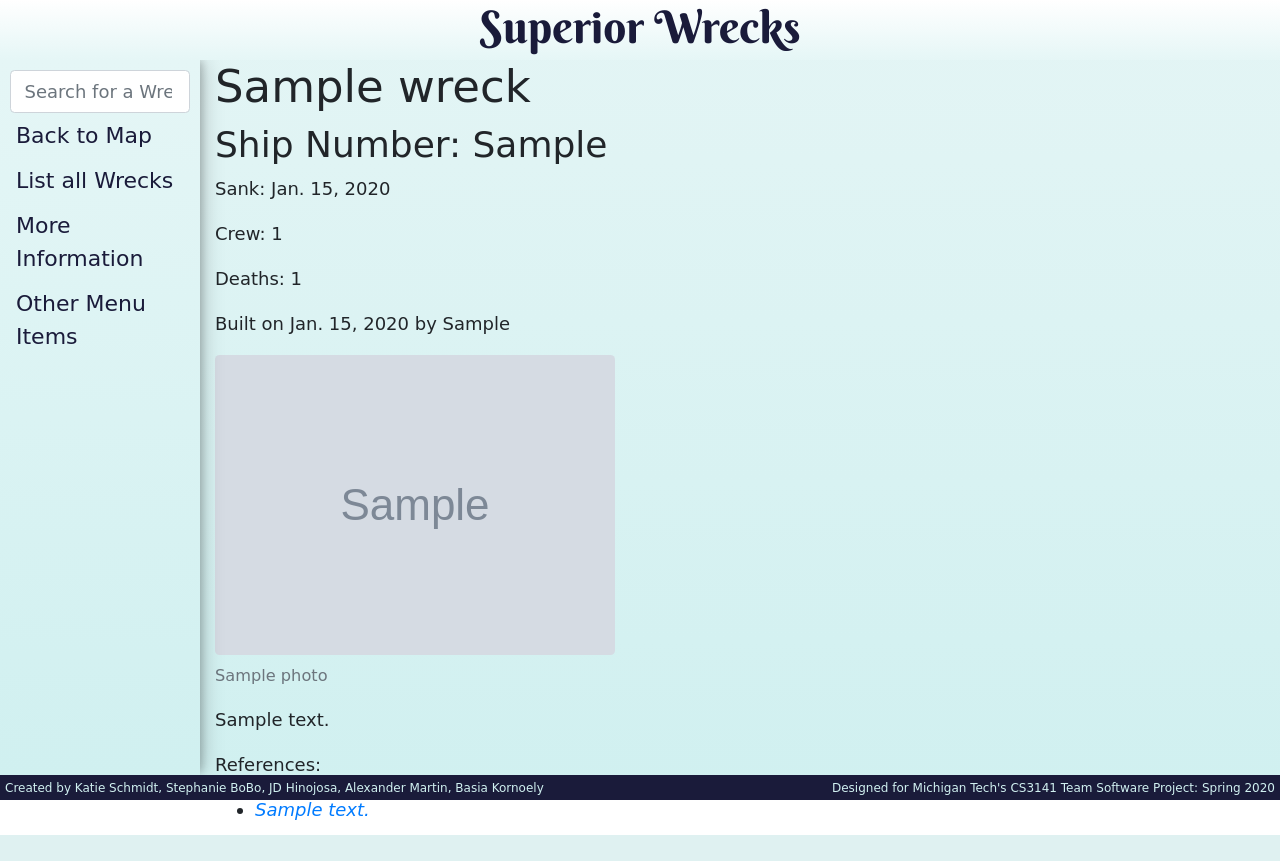
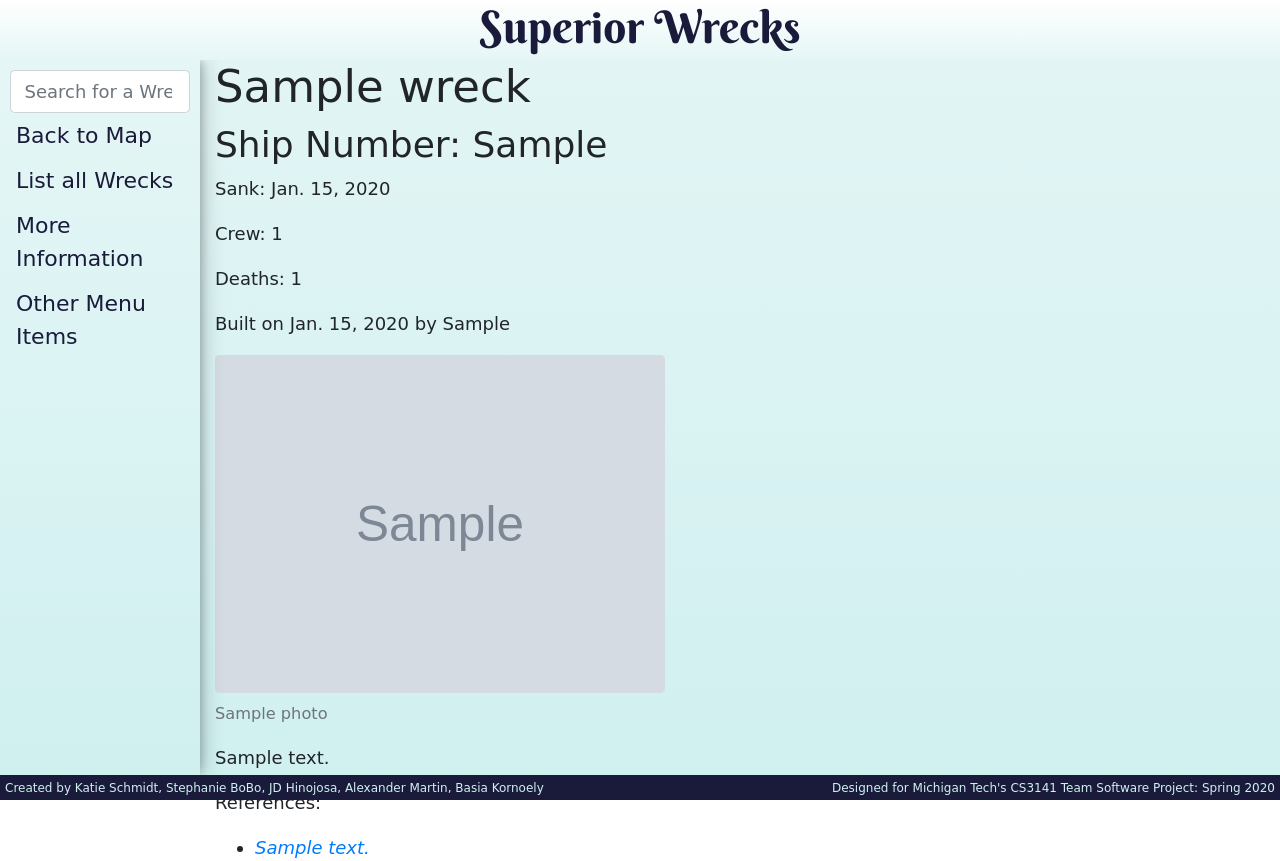
Before and after one commit to SuperiorWrecks/SuperiorWrecks, a Django app: template templates/wrecks/shipdetail.html in a window 1280 px wide. Before the commit the page ends 835 px from the top, so only its background shows below. Run offline with Django 3.2, Linux system fonts and the light colour scheme; the template is opened without the code that fills it: values that come from a table or form of the project are taken from there, others are empty; tables that the repository leaves empty hold one stand-in row (values such as "Sample post"); grey boxes marked "Sample" are stand-in pictures; some libraries are stand-ins or nearby versions; some web fonts are replaced.

Commit message:
Added a consistent width to photos Also added a second photo for the edmund fitzgerald.

```diff
--- a/templates/wrecks/shipdetail.html
+++ b/templates/wrecks/shipdetail.html
@@ -54,7 +54,7 @@
 
     {% for photo in photos %}
         <figure>
-            <img src="{{ photo.photo }}" class="figure-img img-fluid rounded"/>
+            <img src="{{ photo.photo }}" class="figure-img img-fluid rounded" style="width: 450px"/>
             <figcaption class="figure-caption">{{ photo.title }}</figcaption>
         </figure>
     {% endfor %}
```
Also changed, not shown: wrecks/static/img/EZNUNQ2MW5AOJAGDKR2BX5KXNE.jpg (added).
